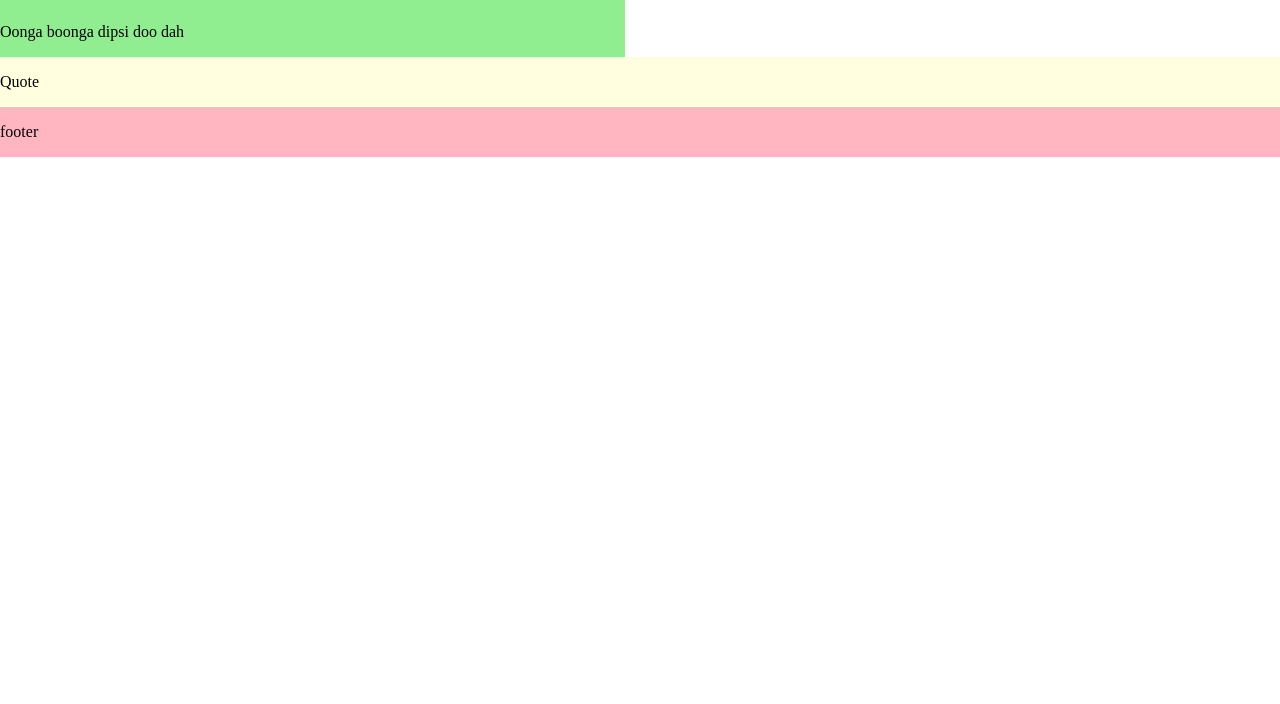
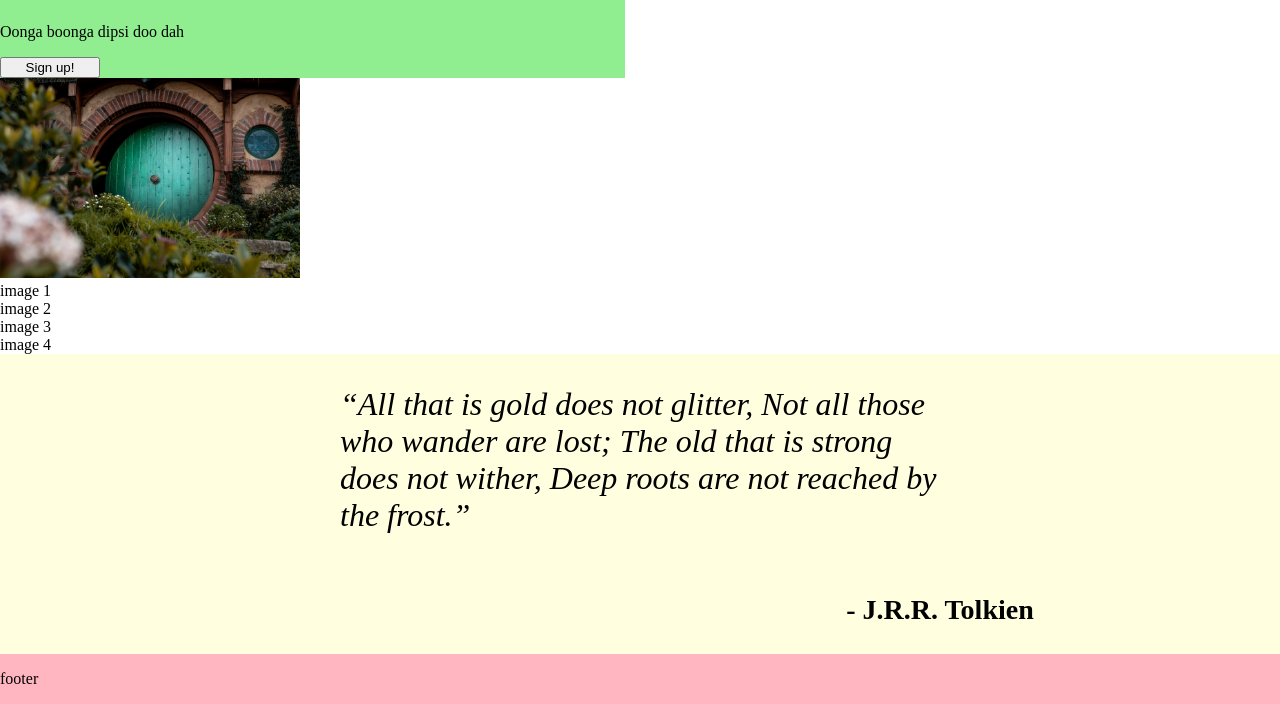
Before and after one commit to yesthisisdaniel/landing-page-odin, a plain HTML site: page index.html in a window 1280 px wide. Shown: the part 145-849 px from the top of the page. Before the commit the page ends 800 px from the top, so only its background shows below. Drawn offline with Linux system fonts and the light colour scheme; files whose address does not match are found by name.

Commit message:
Create images folder and addiional div for postcards

```diff
--- a/index.html
+++ b/index.html
@@ -15,22 +15,33 @@
                 <li>link three</li>
             </ul>
         </div>
-        <div class="content">
+            <div class="welcome-box">
                 <div class="welcome">
                     <div class="information">
                         <h1>
                             Welcome to your premier fantasy destination!
                         </h1>
                         <p>Oonga boonga dipsi doo dah</p>
+
+                        <button>Sign up!</button>
                     </div>
                     <div class="image">
-                    <p>image placeholders</p>
+                        <img src="/home/daniel/TOP/landing-page-odin/images/hobbitDoor.jpg" alt="A green hobbit door">
+                    </div>
                 </div>
             </div>
 
-            <div class="quote">
-                <p>Quote</p>
+            <div class="destination-box">
+                <div class="postcard one">image 1</div>
+                <div class="postcard two">image 2</div>
+                <div class="postcard three">image 3</div>
+                <div class="postcard four">image 4</div>
             </div>
+            <div class="quote-box">
+                <p class="quote">“All that is gold does not glitter, Not all those who wander are lost;
+                    The old that is strong does not wither,
+                    Deep roots are not reached by the frost.”</p>
+                <p class="author">- J.R.R. Tolkien</p>
             </div>
 
         <div class="footer">
--- a/styles.css
+++ b/styles.css
@@ -23,13 +23,26 @@ ul {
     margin-right: 20px;
 }
 
-.welcome {
+.welcome-box {
     display: flex;
     flex-direction: row;
 }
 
+/* .welcome {
+    display: flex;
+    flex-direction: row;
+    padding: 15px;
+}
+
 .image {
-    text-align: center;
+    display: flex;
+    justify-content: center;
+    padding: 15px
+} */
+
+img {
+    max-width: 300px;
+    max-height: 250px;
 }
 
 .information {
@@ -38,12 +51,37 @@ ul {
     background-color: lightgreen;
 }
 
+.directions-box {
+    display: flex;
+    justify-content: space-between;
+}
+
+.quote-box {
+    display: flex;
+    flex-wrap: wrap;
+    background-color: lightyellow;
+    justify-content: center;
+    align-items: center;
+    flex-direction: column;
+}
 .quote {
-    display: flex;
-    background-color: lightyellow;
+    font-size: 32px;
+    max-width: 600px;
+    font-style: italic;
+    align-self: center;
+
+}
+.author {
+    margin-left: 600px;
+    font-size: 28px;
+    font-weight: bold;
 }
 
 .footer {
     display: flex;
     background-color: lightpink;
 }
+
+button {
+    width: 100px;
+}
```
Also changed, not shown: images/hobbitDoor.jpg (added). Lines whose indentation alone changed are shown as unchanged.
